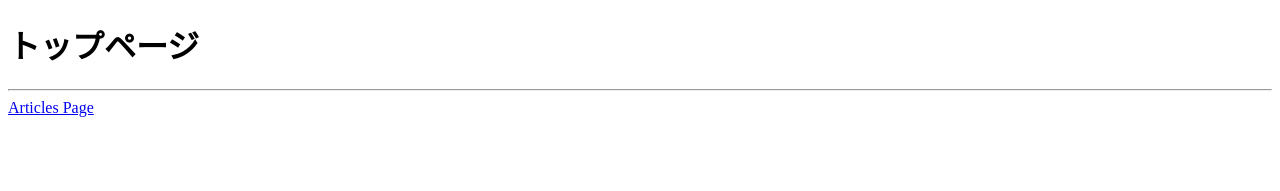
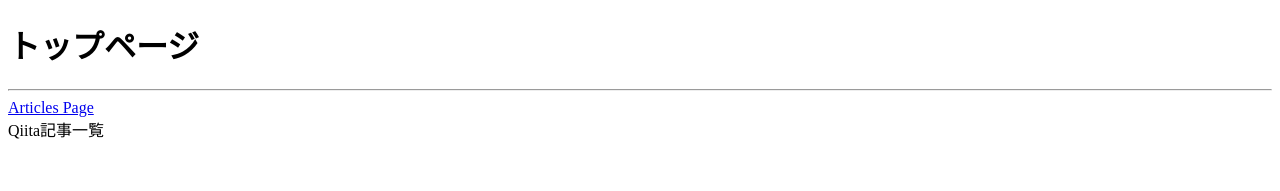
Before and after one commit to sho-pc123/nuxt3-app, a Nuxt app: page / in a window 1280 px wide. Shown: the top 191 px of the page. Built offline with nearby package versions, Linux system fonts and the light colour scheme.

Commit message:
layoutなどの追加

```diff
--- /dev/null
+++ b/layouts/default.vue
@@ -0,0 +1,6 @@
+<template>
+  <div>
+    <slot />
+    <footer>Qiita記事一覧</footer>
+  </div>
+</template>
```
Also changed, not shown: error.vue (added, +10 -0 lines).
